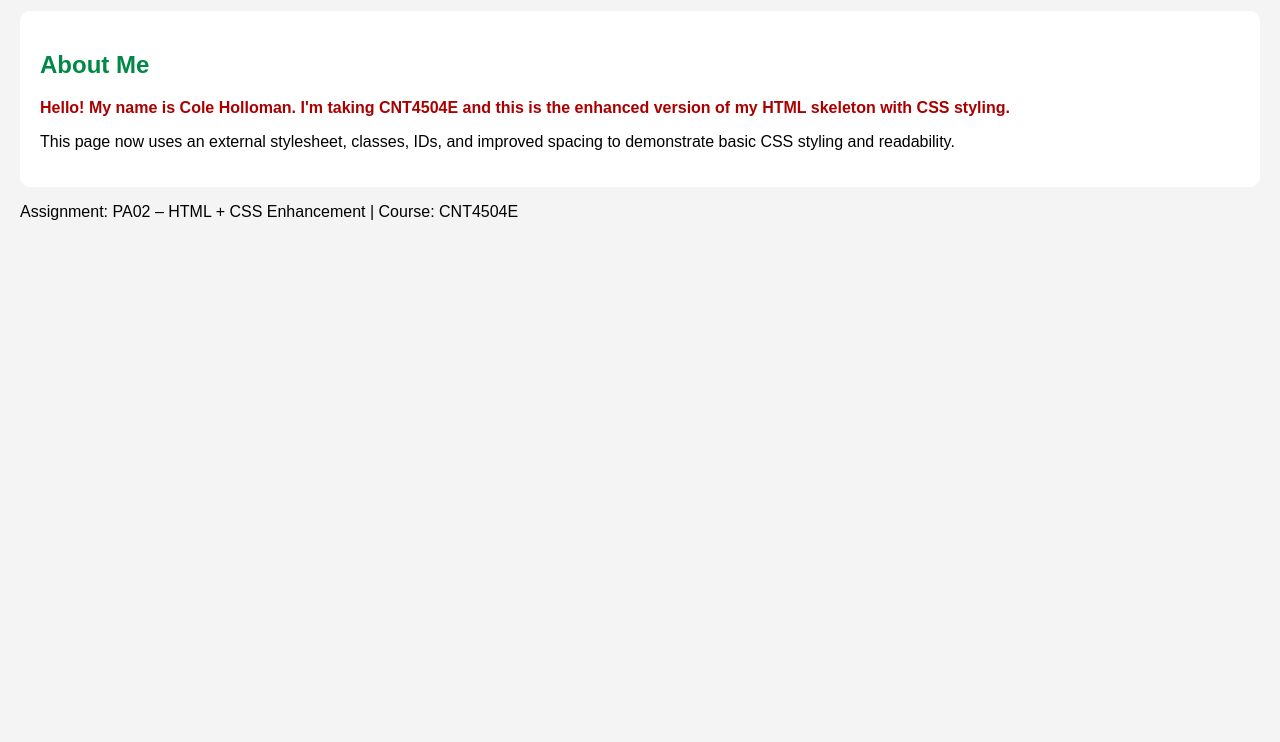
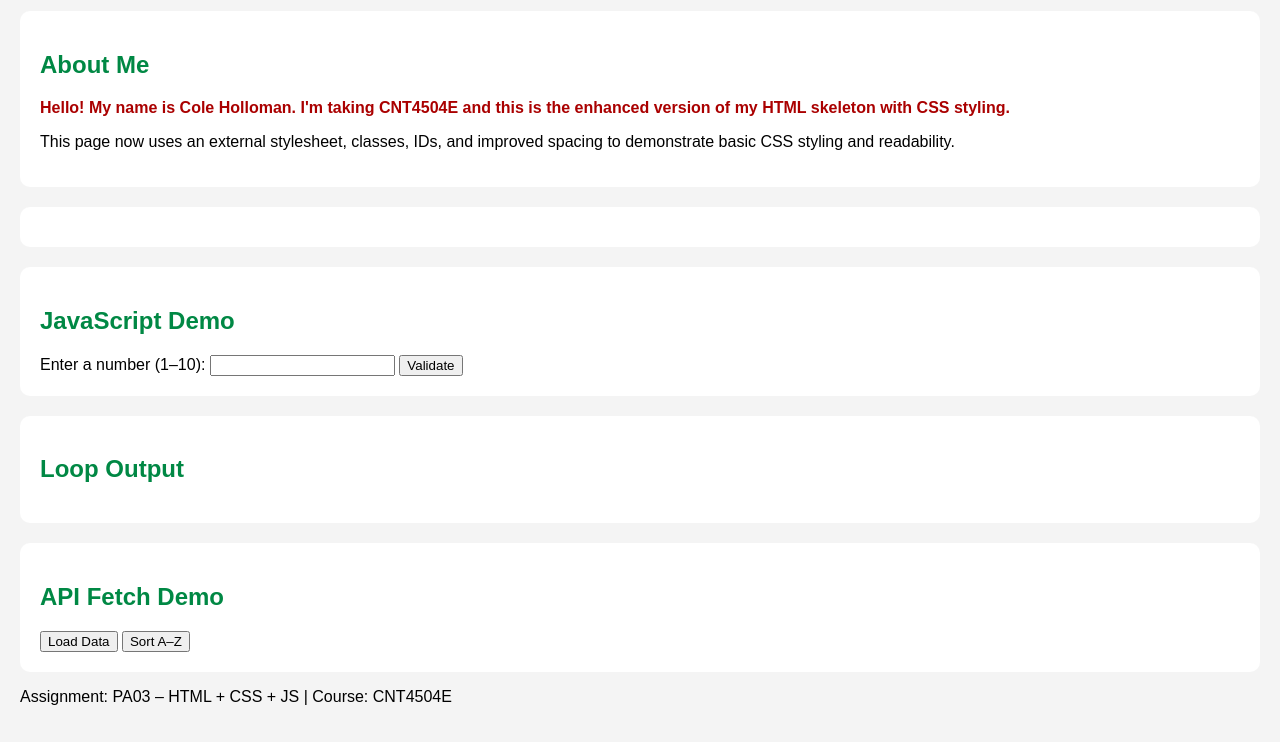
Before and after one commit to cis-famu/ColeHollomanPA, a plain HTML site: page index.html in a window 1280 px wide. Shown: the part 109-851 px from the top of the page. Before the commit the page ends 800 px from the top, so only its background shows below. Drawn offline with Linux system fonts and the light colour scheme.

Commit message:
Update index.html

```diff
--- a/index.html
+++ b/index.html
@@ -3,9 +3,7 @@
 <head>
   <meta charset="utf-8" />
   <meta name="viewport" content="width=device-width, initial-scale=1" />
-  <title>Cole Holloman — PA02 Enhanced HTML</title>
-
-  <!-- Link to external stylesheet -->
+  <title>Cole Holloman — PA03 Enhanced HTML + JS</title>
   <link rel="stylesheet" href="styles.css" />
 </head>
 <body>
@@ -20,16 +18,38 @@
         Hello! My name is Cole Holloman. I'm taking CNT4504E and this is the enhanced
         version of my HTML skeleton with CSS styling.
       </p>
-
       <p>
         This page now uses an external stylesheet, classes, IDs, and improved spacing
         to demonstrate basic CSS styling and readability.
       </p>
     </section>
+
+    <section id="status"></section>
+
+    <section>
+      <h2>JavaScript Demo</h2>
+      <label for="userInput">Enter a number (1–10):</label>
+      <input type="text" id="userInput" />
+      <button id="validateBtn">Validate</button>
+    </section>
+
+    <section>
+      <h2>Loop Output</h2>
+      <ul id="loopList"></ul>
+    </section>
+
+    <section>
+      <h2>API Fetch Demo</h2>
+      <button id="fetchBtn">Load Data</button>
+      <button id="sortBtn">Sort A–Z</button>
+      <div id="results"></div>
+    </section>
   </main>
 
   <footer>
-    <p>Assignment: PA02 – HTML + CSS Enhancement | Course: CNT4504E</p>
+    <p>Assignment: PA03 – HTML + CSS + JS | Course: CNT4504E</p>
   </footer>
+
+  <script src="app.js" defer></script>
 </body>
 </html>
```
